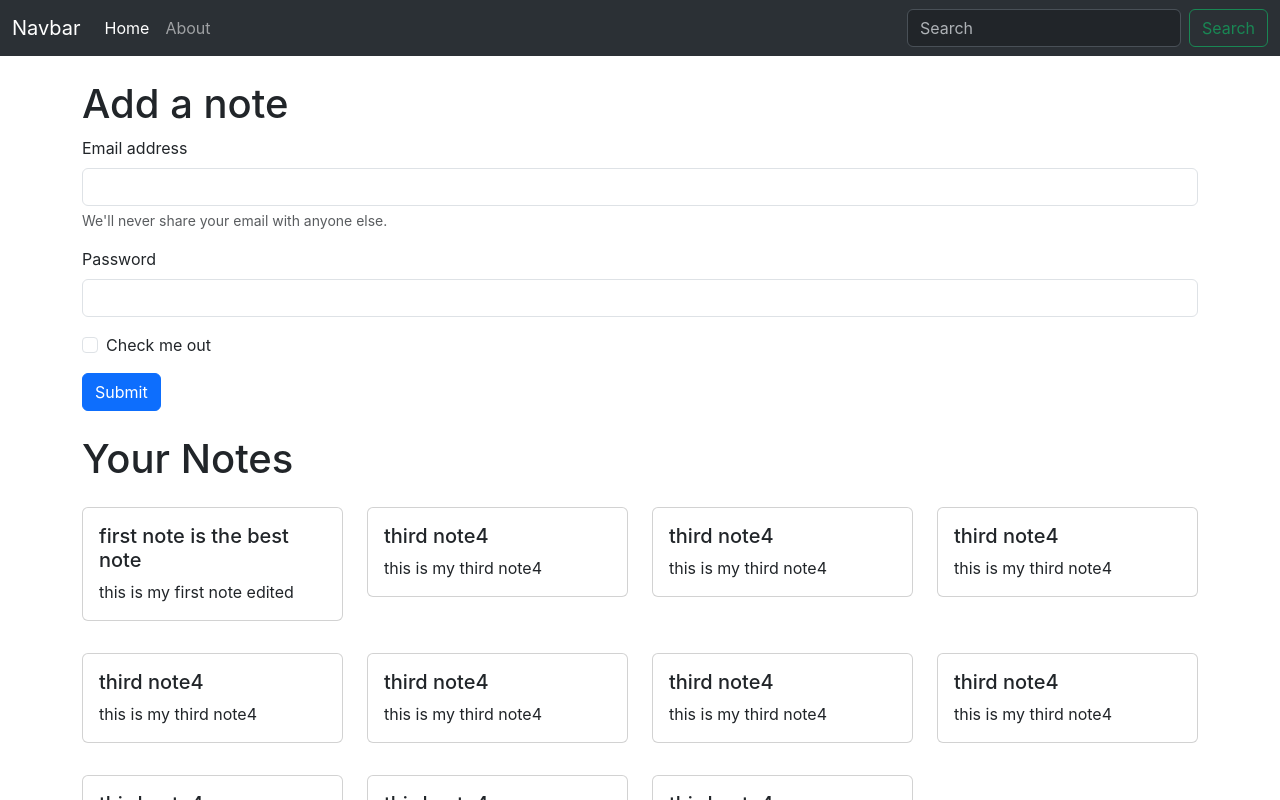
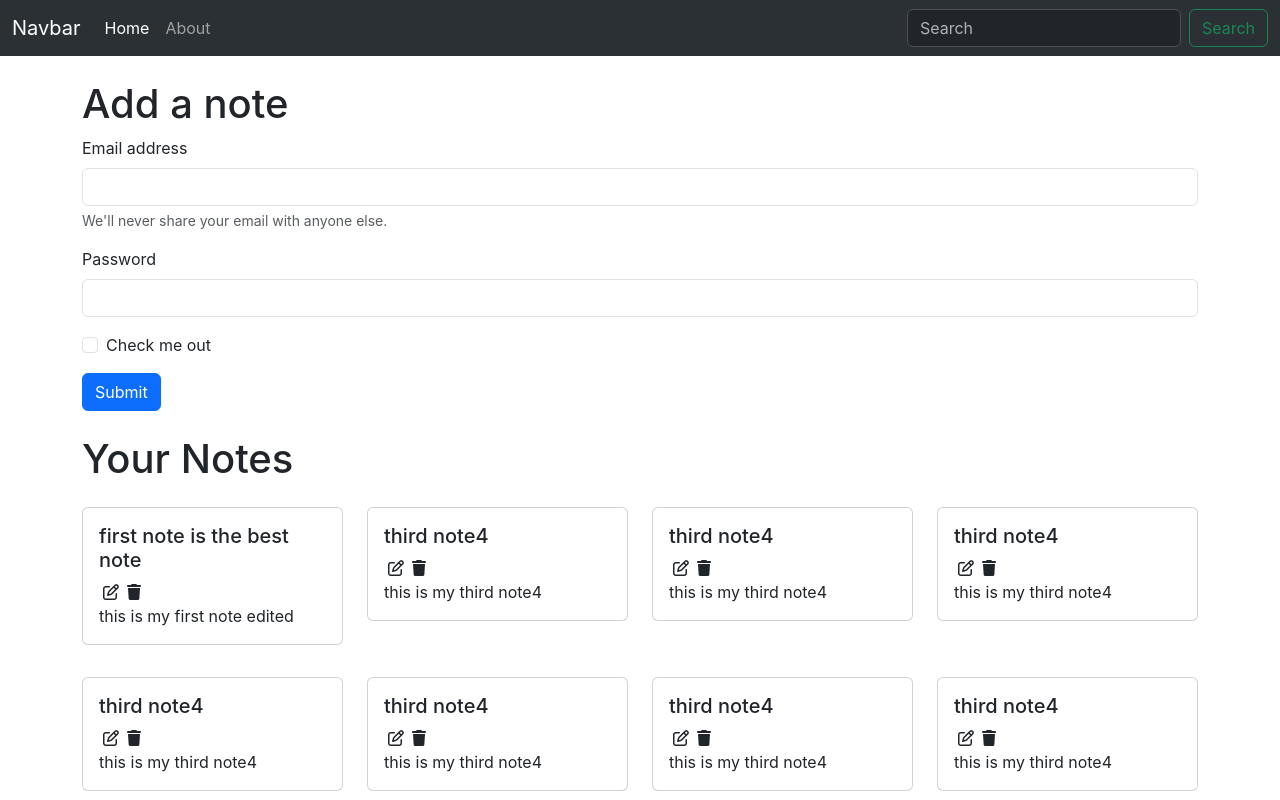
Before and after one commit to noobiehackerboi/inotebook---MERN, a React (Create React App) app: page / in a window 1280 px wide. Shown: the top 800 px of the page. Built offline with nearby package versions, Linux system fonts and the light colour scheme.

Commit message:
Initialized font awesome

```diff
--- a/public/index.html
+++ b/public/index.html
@@ -14,6 +14,7 @@
 <body>
   <noscript>You need to enable JavaScript to run this app.</noscript>
   <div id="root"></div>
+  <script src="https://kit.fontawesome.com/e3ab98c42a.js" crossorigin="anonymous"></script>
   <script src="https://cdn.jsdelivr.net/npm/bootstrap@5.3.2/dist/js/bootstrap.bundle.min.js"
     integrity="sha384-C6RzsynM9kWDrMNeT87bh95OGNyZPhcTNXj1NW7RuBCsyN/o0jlpcV8Qyq46cDfL"
     crossorigin="anonymous"></script>
--- a/src/components/NoteItem.js
+++ b/src/components/NoteItem.js
@@ -7,10 +7,13 @@
             <div class="card my-3">
                 <div class="card-body">
                     <h5 class="card-title">{note.title}</h5>
+                    <i class="fa-regular fa-pen-to-square mx-1"></i>
+                    <i class="fa-solid fa-trash mx-1"></i>
+
                     <p class="card-text">{note.description}</p>
                 </div>
             </div>
-        </div>
+        </div >
     )
 }
 
```
